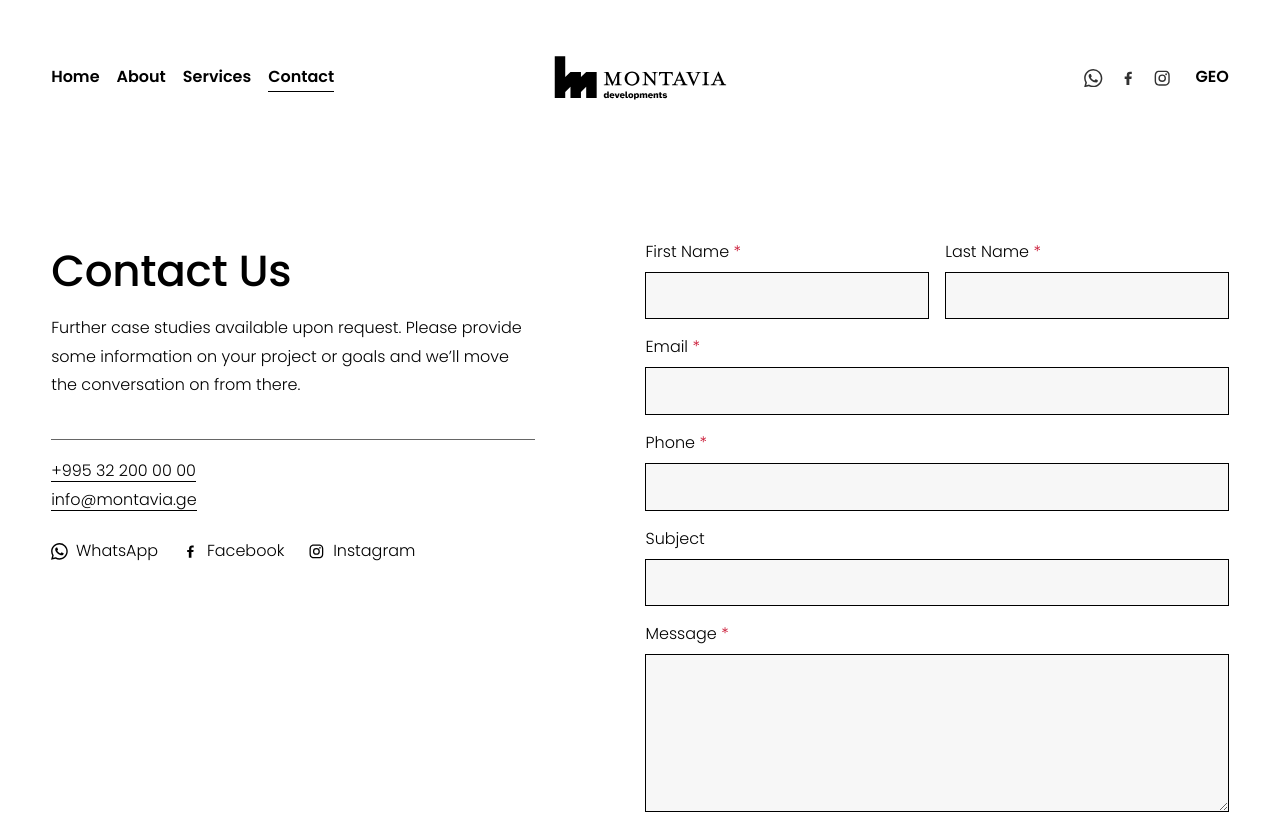
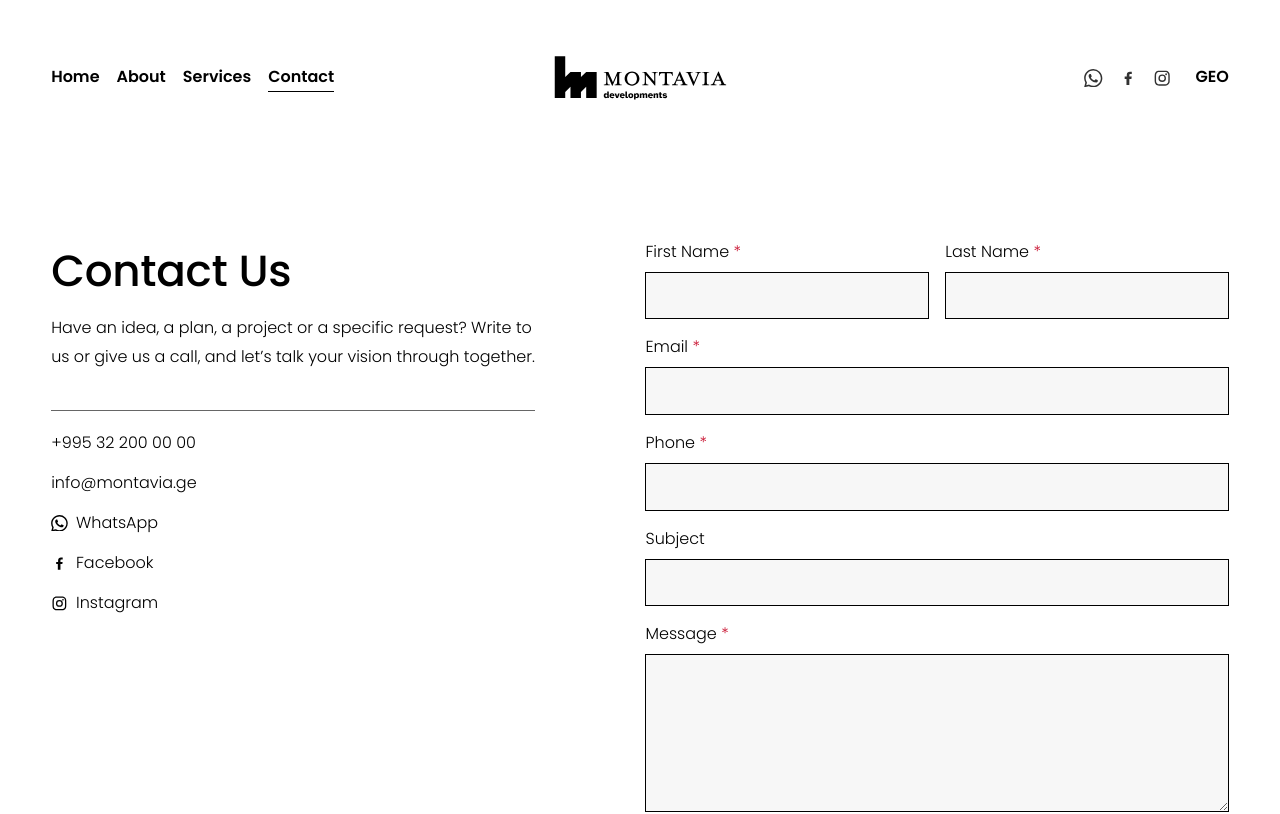
Before and after one commit to GogaDanelia06/Service-lnd, a Next.js app: page /en/contact in a window 1280 px wide. Shown: the top 814 px of the page. Built offline with nearby package versions, Linux system fonts and the light colour scheme; no server answers.

Commit message:
update contact page / main header

```diff
--- a/src/app/[locale]/contact/page.tsx
+++ b/src/app/[locale]/contact/page.tsx
@@ -42,19 +42,20 @@ export default async function ContactPage({ params }: { params: Promise<{ locale
 
             <hr className="rule mt-[3vmax] w-full" />
 
-            <p className="mt-[1.4vmax]">
-              <a href={`tel:${shared.phone.replace(/[^\d+]/g, '')}`}>{shared.phone}</a>
-              <br />
-              <a href={`mailto:${shared.email}`}>{shared.email}</a>
-            </p>
-            <ul className="social-row mt-[1.4em] flex flex-wrap gap-x-6 gap-y-2">
+            <ul className="social-row mt-[1.4vmax] grid gap-y-[0.7em]">
+              <li>
+                <a href={`tel:${shared.phone.replace(/[^\d+]/g, '')}`}>{shared.phone}</a>
+              </li>
+              <li>
+                <a href={`mailto:${shared.email}`}>{shared.email}</a>
+              </li>
               {shared.socials.map((social: { label: string; href: string }) => (
                 <li key={social.href}>
                   <a
                     href={social.href}
                     target="_blank"
                     rel="noreferrer noopener"
-                    className="inline-flex items-center gap-2"
+                    className="flex w-fit items-center gap-2"
                   >
                     <SocialIcon label={social.label} className="h-[1.05em] w-[1.05em] shrink-0" />
                     <span>{social.label}</span>
--- a/src/app/[locale]/page.tsx
+++ b/src/app/[locale]/page.tsx
@@ -31,8 +31,8 @@ export default async function WorkPage({ params }: { params: Promise<{ locale: s
       >
         <SectionContent>
           <FluidGrid>
-            <FluidSpan span={{ desktop: [2, 18], mobile: [2, 10] }}>
-              <h1 className="display text-[var(--color-paper)] [--fs:2.4]">
+            <FluidSpan span={{ desktop: [2, 22], mobile: [2, 10] }}>
+              <h1 className="display text-[var(--color-paper)] [--fs:1.9]">
                 {mtavruli(home.hero.headline)}
               </h1>
             </FluidSpan>
--- a/src/content/en/pages.ts
+++ b/src/content/en/pages.ts
@@ -100,5 +100,5 @@ export const press = {
 
 export const contact = {
   heading: 'Contact Us',
-  body: 'Further case studies available upon request. Please provide some information on your project or goals and we’ll move the conversation on from there.',
+  body: 'Have an idea, a plan, a project or a specific request? Write to us or give us a call, and let’s talk your vision through together.',
 };
--- a/src/content/ka/pages.ts
+++ b/src/content/ka/pages.ts
@@ -100,5 +100,5 @@ export const press = {
 
 export const contact = {
   heading: 'დაგვიკავშირდით',
-  body: 'დამატებითი ქეისები მოთხოვნისამებრ ხელმისაწვდომია. მოგვწერეთ თქვენი პროექტისა თუ მიზნების შესახებ და იქიდან გავაგრძელებთ საუბარს.',
+  body: 'გაქვთ იდეა, გეგმა, პროექტი ან კონკრეტული მოთხოვნა? მოგვწერეთ ან დაგვირეკეთ, ერთად განვიხილოთ თქვენი ხედვა.',
 };
--- a/src/styles/tokens.css
+++ b/src/styles/tokens.css
@@ -23,7 +23,7 @@
   --type-step: calc(min(1.2vmax, 18px) - 16px);
   --heading-tracking: -0.006em;
   --header-text: 16px;
-  --footer-logo: calc(8.5rem + 3 * var(--type-step));
+  --footer-logo: calc(9.5rem + 3.4 * var(--type-step));
   --logo-size: calc(2rem + 1 * var(--type-step));
   --logo-scale: 2.67;
   --logo-height: calc(var(--logo-size) * var(--logo-scale));
```
